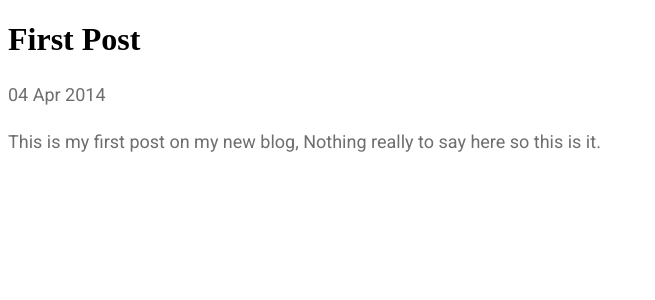
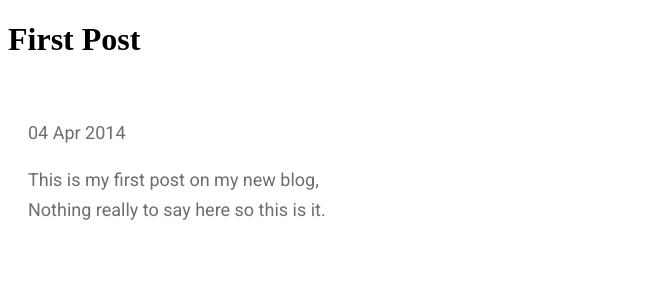
Before and after one commit to nightcry7/blog, a Jekyll site: the page built from _posts/2014-03-27-test.markdown, in a window 1280 px wide. Shown: the top 300 px of the page, without its empty margins (0-655 px from the left). Built offline with Jekyll 4.4.1, drawn with Linux system fonts in a browser that asks for light colours.

Commit message:
post layout

```diff
--- a/css/main.css
+++ b/css/main.css
@@ -6,16 +6,33 @@
 
 @import url('https://fonts.googleapis.com/css?family=Merriweather|Roboto');
 
+
+/*CLEAR FIX*/
+.group:after {
+	visibility: hidden;
+	display: block;
+	content: "";
+	clear: both;
+	height: 0;
+	}
+* html .group             { zoom: 1; } /* IE6 */
+*:first-child+html .group { zoom: 1; } /* IE7 */
+
 .post {
     font-family: 'Roboto', sans-serif;
     font-size: 18px;
     line-height: 1.64;
     margin-bottom: 40px;
     color: #6e6e6e;
+    width: 30%;
+    float: left;
+    box-sizing: border-box;
+    padding: 20px;
 }
 
 .post h2 {
        font-family: 'Roboto', sans-serif;
+    font-size: 2.5em;
     line-height: 1.64;
     margin-bottom: 4px;
 }
--- a/index.html
+++ b/index.html
@@ -6,7 +6,7 @@ title: TheDigitalHawk Blog
 
 
 <div class="left">
-	  <ul class="posts">
+	  <ul class="posts group">
     {% for post in site.posts limit 4 %}
     <div class="post">
     	<li>
```
